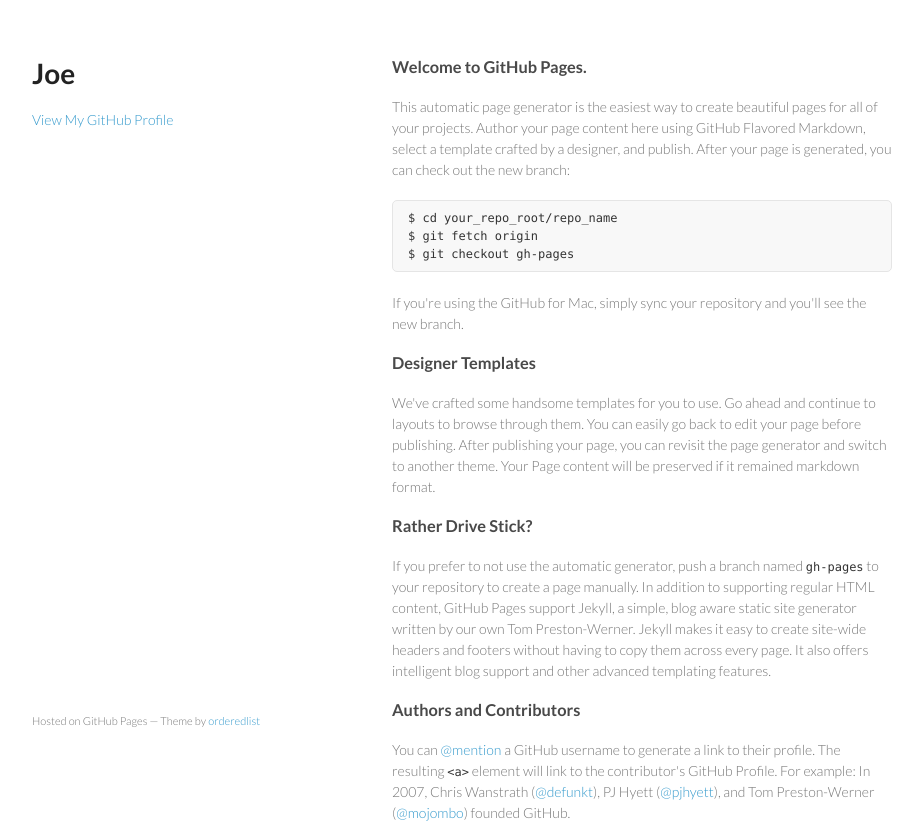
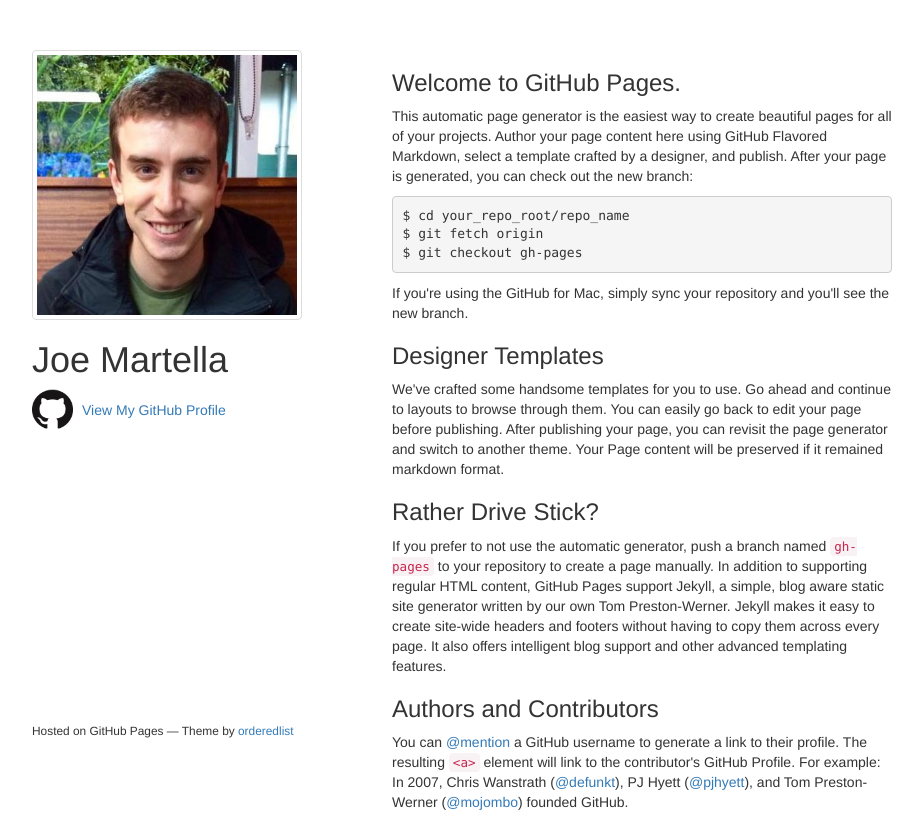
Before and after one commit to martellaj/martellaj.github.io, a plain HTML site: page index.html in a window 1280 px wide. Shown: the top 826 px of the page, without its empty margins (178-1101 px from the left). Drawn offline with nearby package versions, Linux system fonts and the light colour scheme.

Commit message:
Added a pic.

```diff
--- a/index.html
+++ b/index.html
@@ -8,6 +8,9 @@
     <link rel="stylesheet" href="stylesheets/styles.css">
     <link rel="stylesheet" href="stylesheets/pygment_trac.css">
     <meta name="viewport" content="width=device-width, initial-scale=1, user-scalable=no">
+
+    <link rel="stylesheet" href="https://maxcdn.bootstrapcdn.com/bootstrap/3.3.4/css/bootstrap.min.css">
+    <script src="https://maxcdn.bootstrapcdn.com/bootstrap/3.3.4/js/bootstrap.min.js"></script>
     <!--[if lt IE 9]>
     <script src="//html5shiv.googlecode.com/svn/trunk/html5.js"></script>
     <![endif]-->
@@ -15,11 +18,16 @@
   <body>
     <div class="wrapper">
       <header>
-        <h1>Joe</h1>
+        <img class="img-responsive img-thumbnail" src="assets/me.jpeg"></img>
+        <h1>Joe Martella</h1>
         <p></p>
 
-
-        <p class="view"><a href="https://github.com/martellaj">View My GitHub Profile</a></p>
+        <div style="position: relative; margin-top: 30px;">
+          <a href="https://github.com/martellaj">
+            <img class="img-responsive" style="width: 15%; float: left; position: absolute; top: 50%; transform: translate(0, -50%);" src="assets/github.png"></img>
+            <p class="view" style="float: left; position: absolute; top: 50%; transform: translate(0, -50%); margin-left: 50px;">View My GitHub Profile</p>
+          </a>
+        </div>
 
       </header>
       <section>
```
Also changed, not shown: assets/github.png (added), assets/me.jpeg (added).
